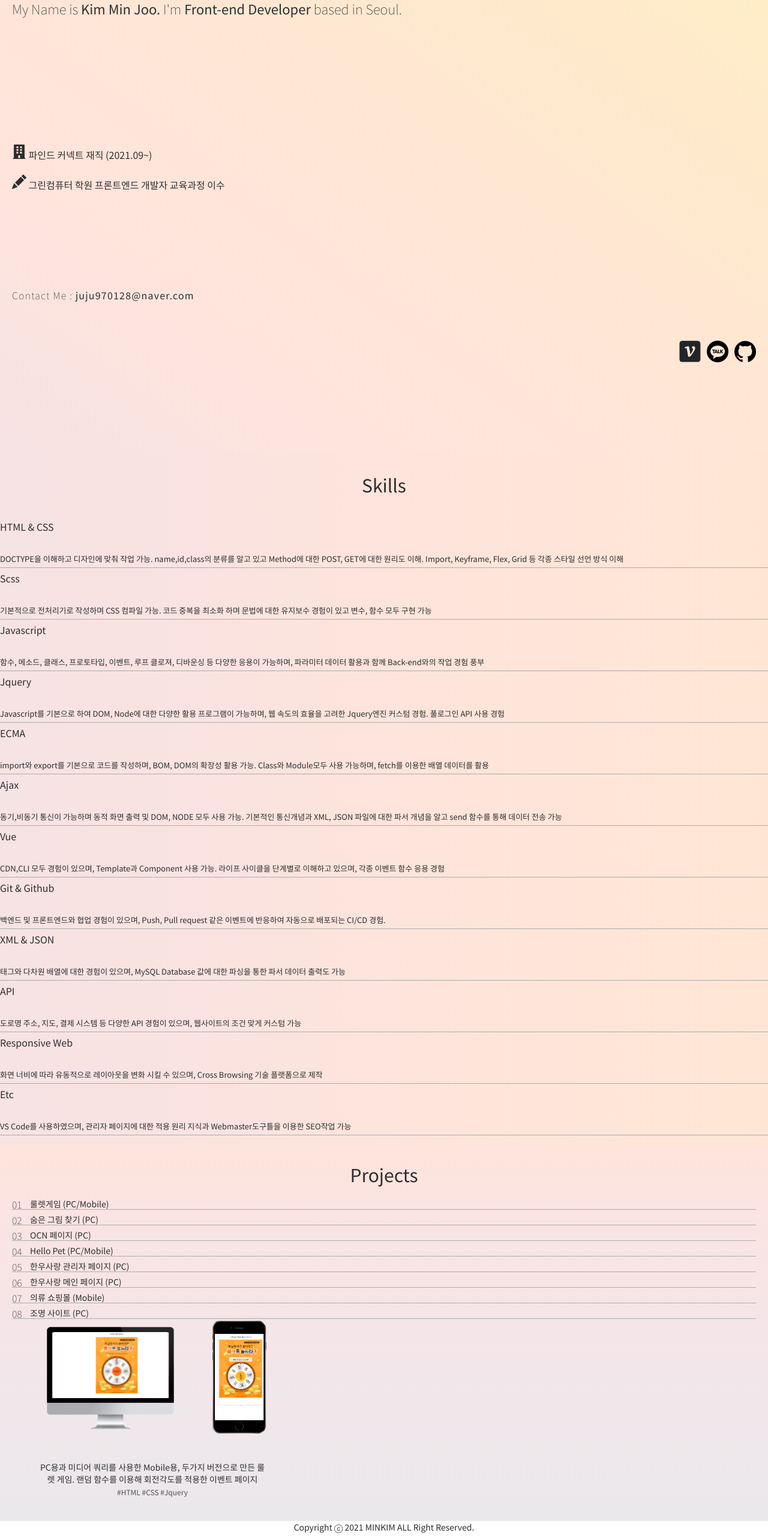
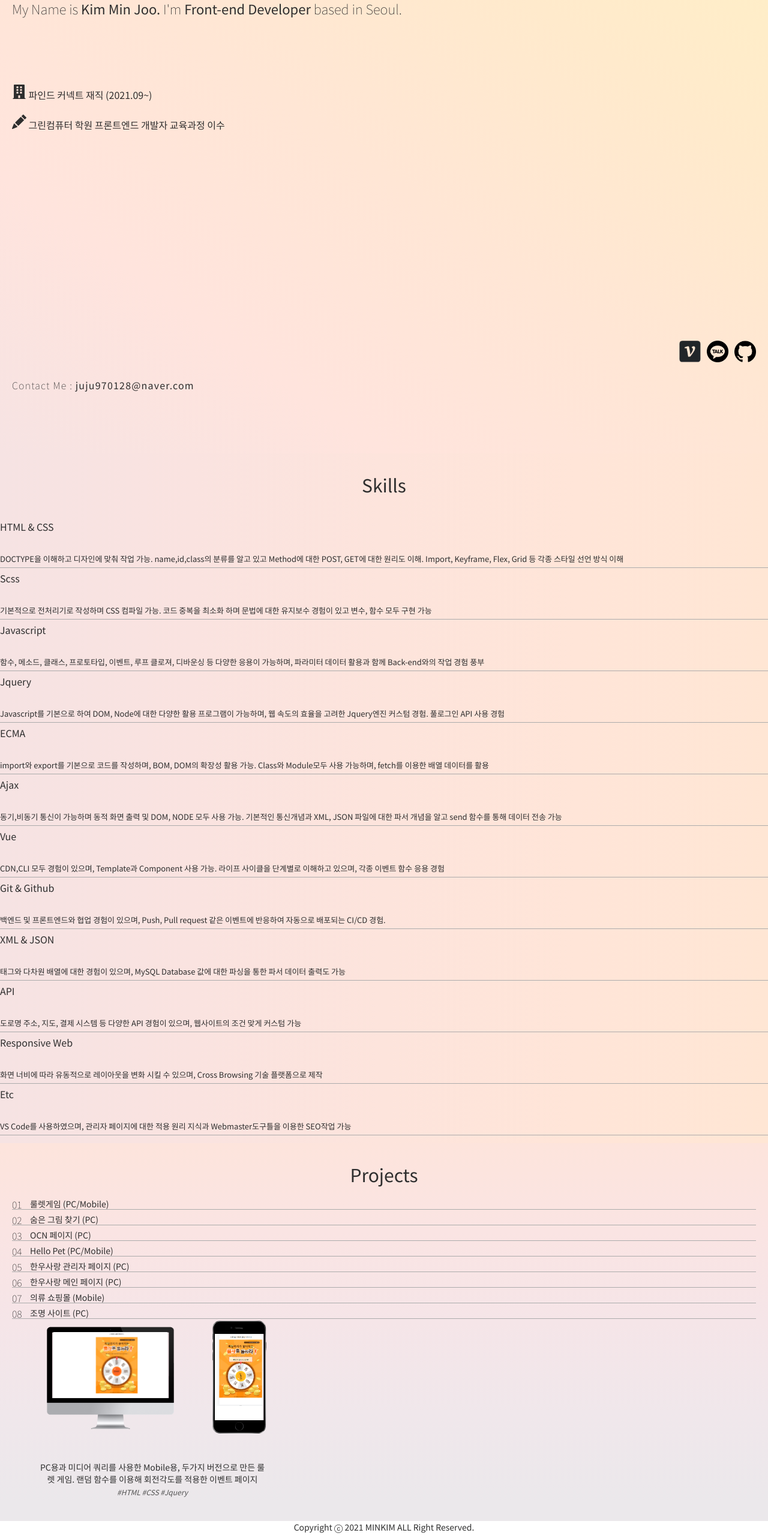
Before and after one commit to manjyuriah/portfolio_24, a React (Create React App) app: page / in a window 1280 px wide. Shown: the part 176-2742 px from the top of the page at 60% size. Built offline with nearby package versions, Linux system fonts and the light colour scheme.

Commit message:
FIX CSS수정

```diff
--- a/src/components/Main.scss
+++ b/src/components/Main.scss
@@ -21,14 +21,13 @@ ul,ol{
         z-index: 10;
         >li{
             margin-right: 40px;
-            cursor: pointer;
             font-weight: 100;
             &:hover{
                 font-weight: 400;
             }
             &:not(:last-child):after{
                 content: "|";
-                padding-left: 40px;
+                padding-left: 30px;
             }
         }
     }
@@ -85,7 +84,7 @@ ul,ol{
 }
 .email{
     text-align: left;
-    margin-top: 150px;
+    margin-top: 400px;
     letter-spacing:1.2px;
     font-weight: 100;
     font-size: 16px;
@@ -112,7 +111,7 @@ ul,ol{
         flex-direction: column;
         align-items: flex-start;
         justify-content: space-around;
-        margin-top: 200px;
+        margin-top: 100px;
         font-weight: normal;
     }
 
--- a/src/components/Projects.js
+++ b/src/components/Projects.js
@@ -68,7 +68,7 @@ function Projects() {
                   {
                   number === 3
                   ?<a href="http://juju970128.dothome.co.kr/public_html/index.html" target="_blank">
-                    <img src={require(`../assets/thum_m${number}.png`)} alt="hellopet"/>
+                    <img src={require(`../assets/thum${number}.PNG`)} alt="hellopet"/>
                   </a>
                   :null
                   }
--- a/src/components/Projects.scss
+++ b/src/components/Projects.scss
@@ -91,6 +91,7 @@ ul,ol{
             text-align: center;
             color: #535353;
             font-size: 14px;
+            font-style: italic;
         }
         .pc_preview{
             position: absolute;
@@ -206,6 +207,7 @@ ul,ol{
             text-align: center;
             color: #535353;
             font-size: 12px;
+            font-style: italic;
         }
         .pc_preview{
             position: absolute;
@@ -323,6 +325,7 @@ ul,ol{
             text-align: center;
             color: #535353;
             font-size: 12px;
+            font-style: italic;
         }
         .pc_preview{
             position: absolute;
```
Also changed, not shown: src/assets/thum3.PNG (added).
